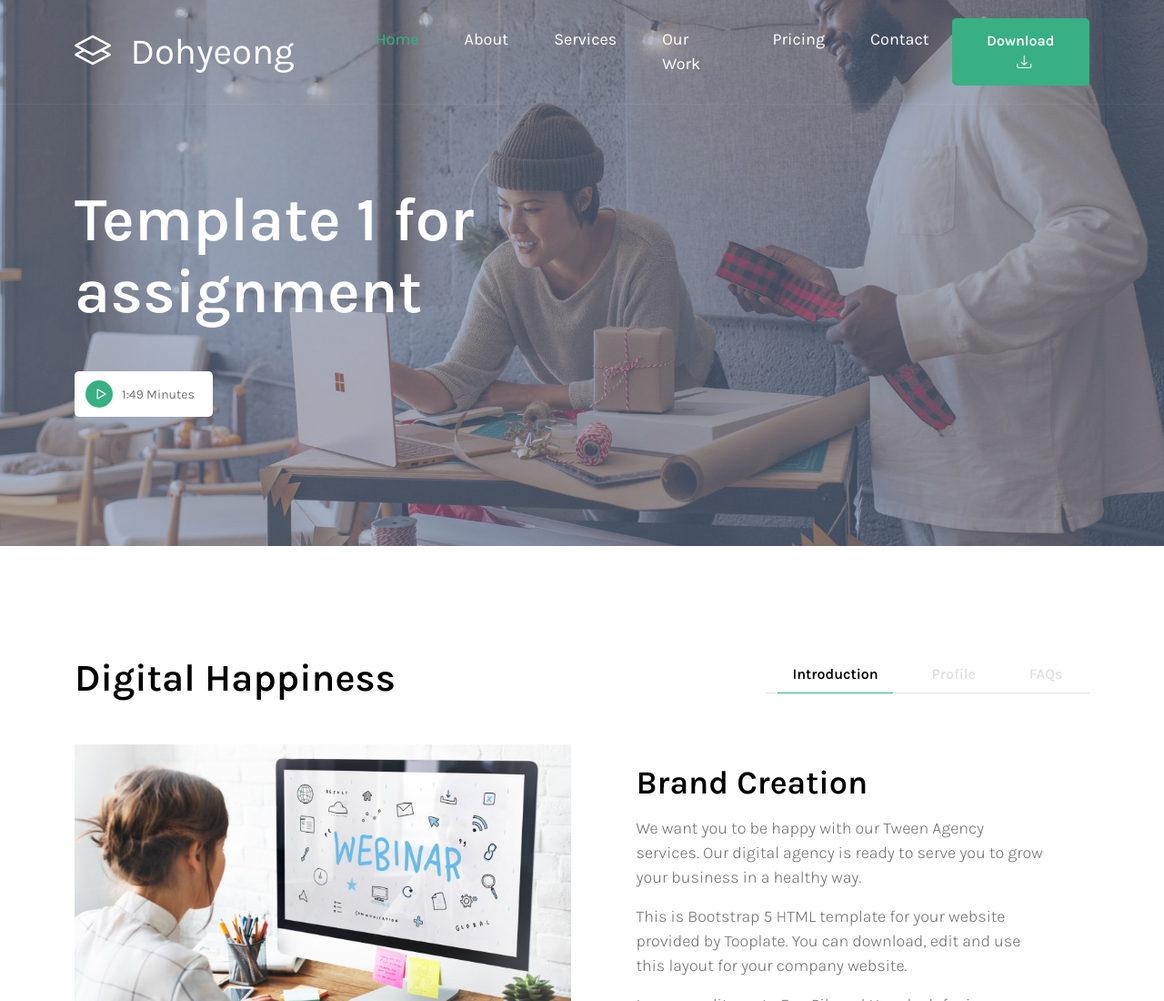
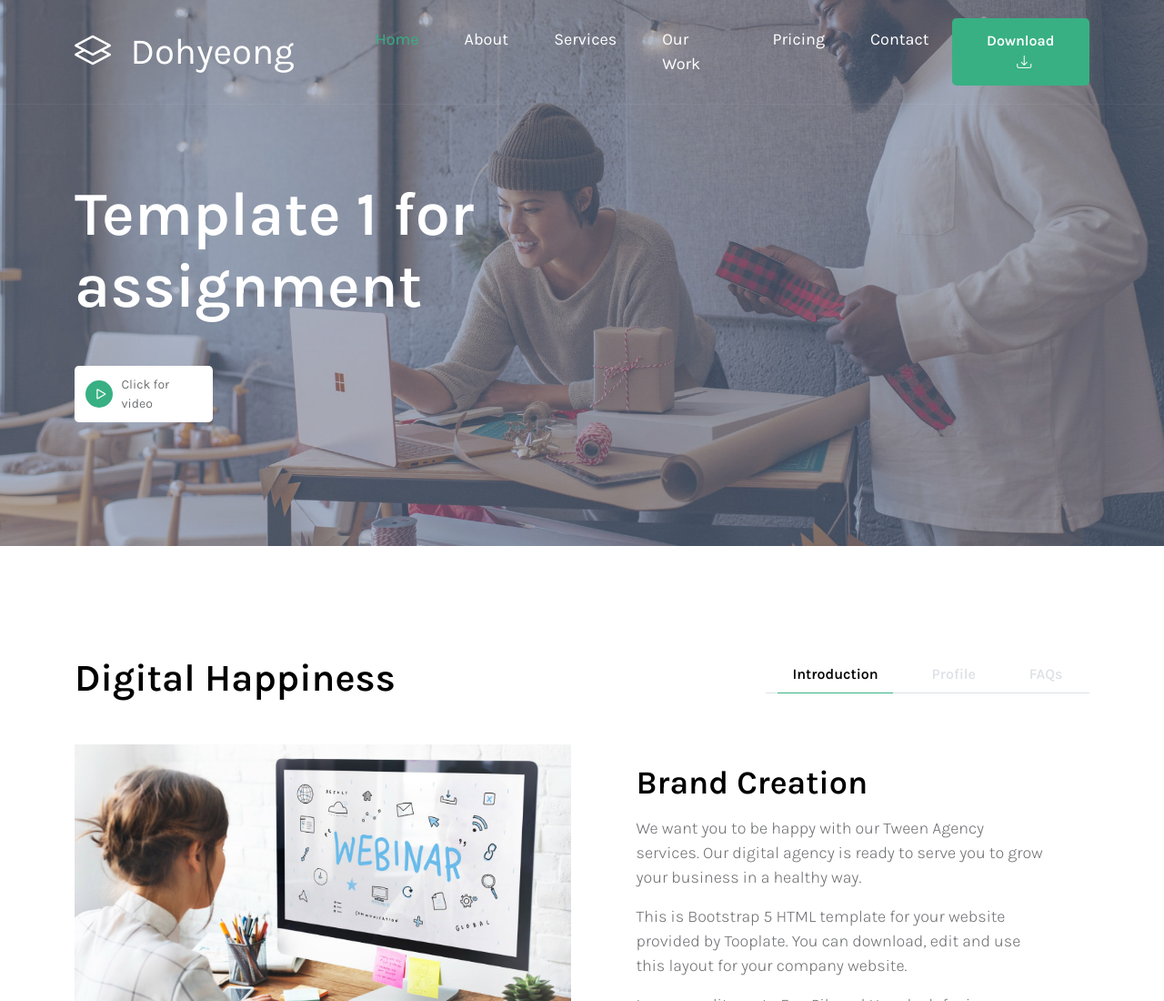
Before and after one commit to Doh1024/CPNT201-a2-template-1, a plain HTML site: page index.html in a window 1280 px wide. Shown: the top 1100 px of the page at 91% size. Drawn offline with Linux system fonts and the light colour scheme.

Commit message:
one more change just in case

```diff
--- a/index.html
+++ b/index.html
@@ -102,7 +102,7 @@ https://www.tooplate.com/view/2128-tween-agency
                                 <a href="https://www.youtube.com/watch?v=AYaHuZ4BB6Y" class="popup-youtube play-icon-wrap d-flex align-items-center">
                                     <i class="bi-play play-icon"></i>
 
-                                    <small>1:49 Minutes</small>
+                                    <small>Click for video</small>
                                 </a>
                             </div>
                         </div>
```
